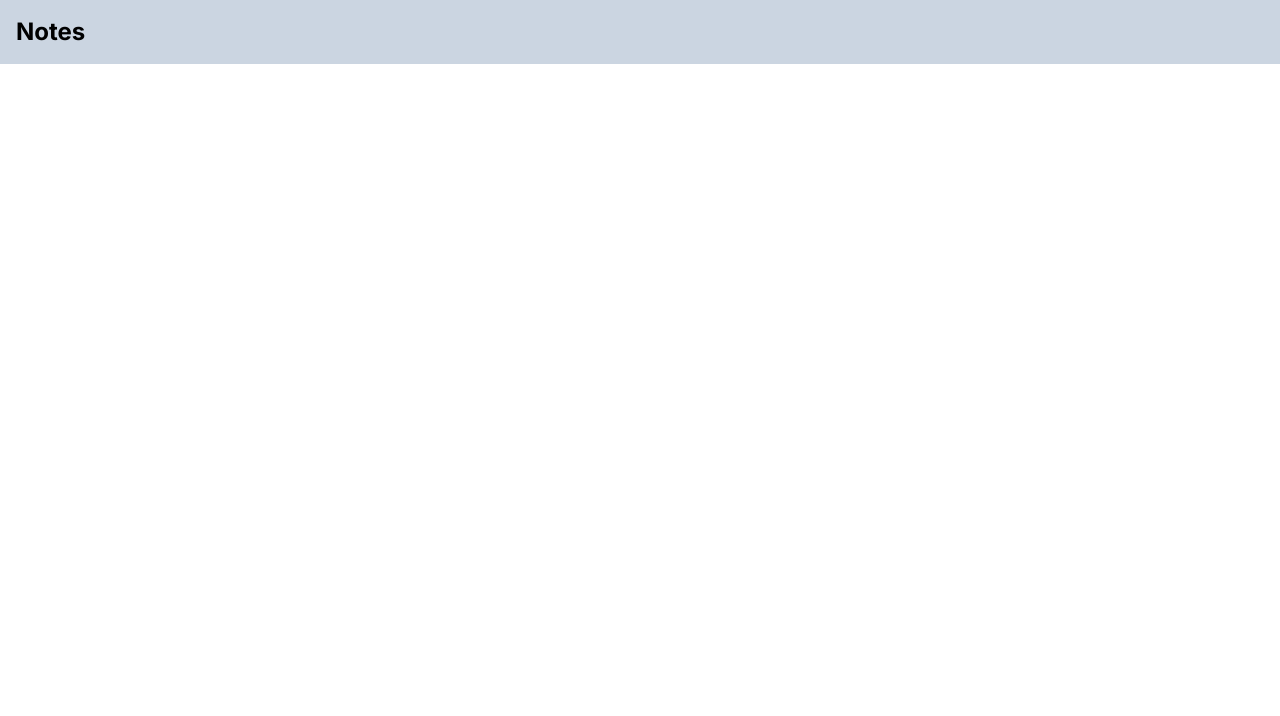
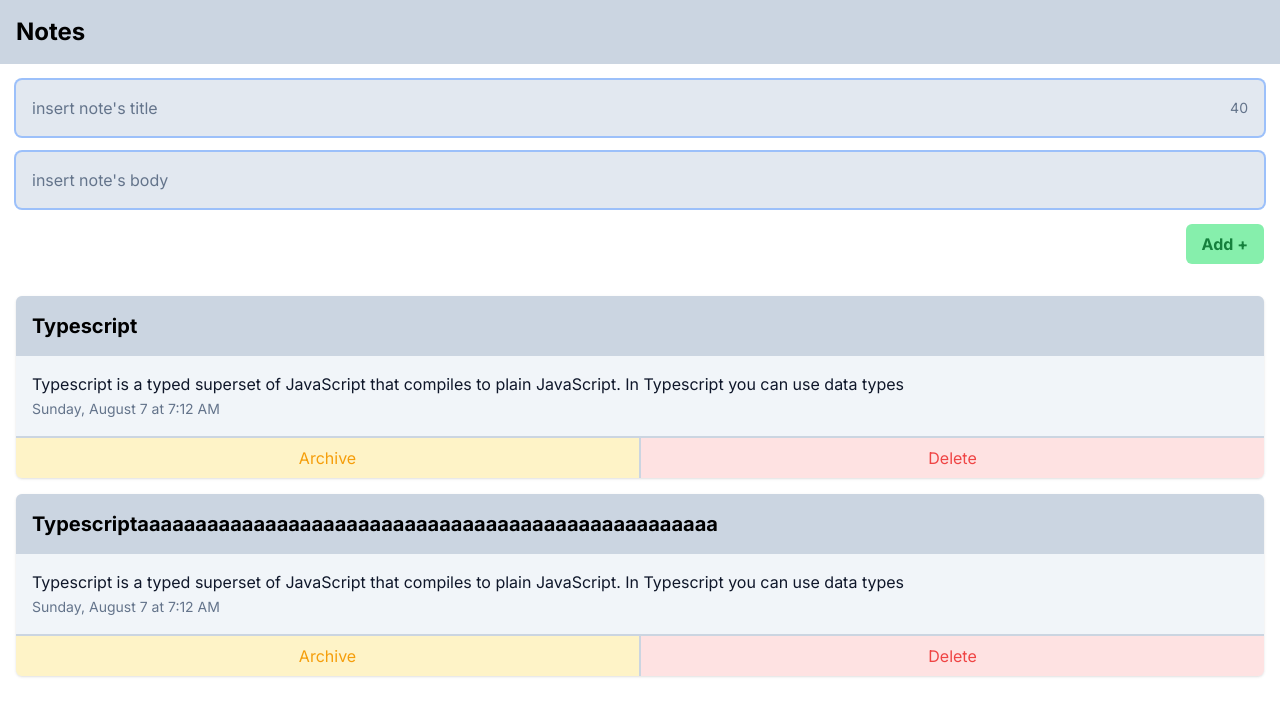
Before and after one commit to LittleQuartZ/notes-web, a React (Vite) app: page / in a window 1280 px wide. Shown: the top 716 px of the page. Built offline with nearby package versions, Linux system fonts and the light colour scheme.

Commit message:
Update App.tsx to use all components
working archive, delete, add function

```diff
--- a/src/App.tsx
+++ b/src/App.tsx
@@ -1,9 +1,62 @@
+import { useState } from 'react'
+import NoteForm from './components/NoteForm'
+import NotesList from './components/NotesList'
+import { NoteModel } from './model/Note'
+
 const App: React.FC = () => {
+  const [notes, setNotes] = useState<NoteModel[]>([
+    {
+      id: 1,
+      title: 'Typescript',
+      body: 'Typescript is a typed superset of JavaScript that compiles to plain JavaScript. In Typescript you can use data types',
+      createdAt: new Date(),
+      archived: false,
+    },
+    {
+      id: 2,
+      title: 'Typescriptaaaaaaaaaaaaaaaaaaaaaaaaaaaaaaaaaaaaaaaaaaaaaaaaaa',
+      body: 'Typescript is a typed superset of JavaScript that compiles to plain JavaScript. In Typescript you can use data types',
+      createdAt: new Date(),
+      archived: false,
+    },
+  ])
+
+  const handleArchive = (id: number) => {
+    setNotes((notes) =>
+      notes.map((note) =>
+        note.id === id ? { ...note, archived: !note.archived } : note
+      )
+    )
+  }
+
+  const handleDelete = (id: number) => {
+    setNotes((notes) => notes.filter((note) => note.id !== id))
+  }
+
+  const handleSubmit = (title: string, body: string) => {
+    const newNote = {
+      id: Date.now(),
+      title,
+      body,
+      createdAt: new Date(),
+      archived: false,
+    }
+
+    setNotes((notes) => [...notes, newNote])
+  }
+
   return (
     <div className='font-inter'>
       <nav>
         <h1 className='bg-slate-300 p-4 text-2xl font-bold'>Notes</h1>
       </nav>
+      <NoteForm handleSubmit={handleSubmit} />
+      <NotesList
+        notes={notes}
+        handleDelete={handleDelete}
+        handleArchive={handleArchive}
+        className='p-4'
+      />
     </div>
   )
 }
```
